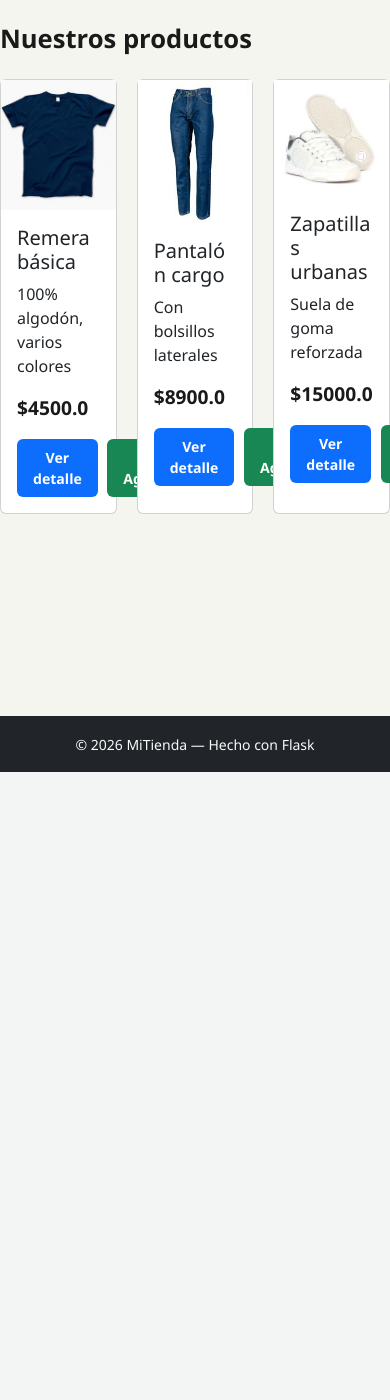
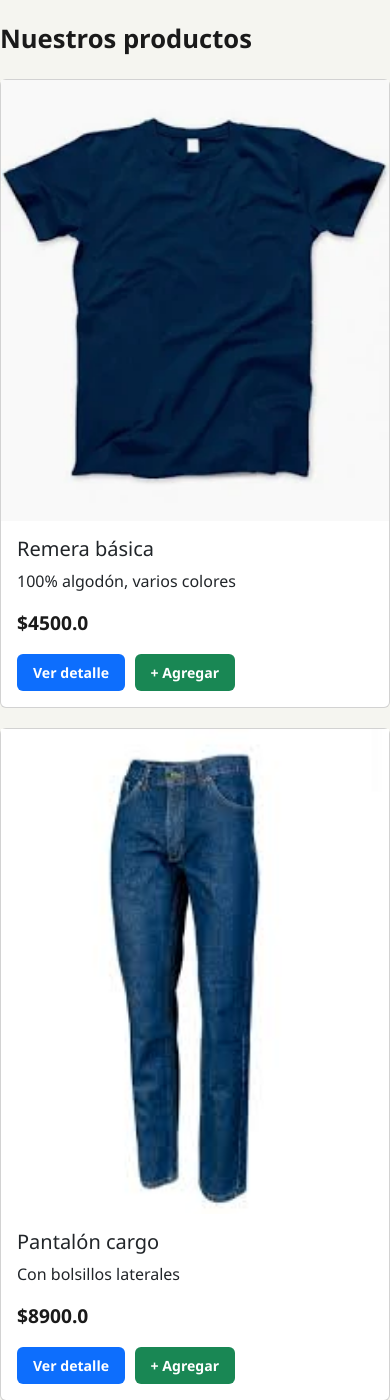
Before and after one commit to guimore/tienVirtual, a Flask app: page / in a window 390 px wide; the page is wider, and only the part inside the window is pictured. Shown: the part 72-1472 px from the top of that part. Before the commit the page ends 844 px from the top of that part, so only its background shows below. Run offline with Flask 3, Linux system fonts and the light colour scheme; data comes from the database, SQL or seed files in the repository.

Commit message:
Corregir grilla 3x3 con prioridad sobre Bootstrap

```diff
--- a/static/style.css
+++ b/static/style.css
@@ -336,25 +336,22 @@ a { text-decoration: none; color: inherit; }
     color: #1a1a1a;
 }
 
-
-
-
 main .grilla-productos {
   display: grid !important;
   grid-template-columns: repeat(3, 1fr) !important;
   gap: 20px;
-  margin-top: 20px;
+
 }
 
 
 @media (max-width: 768px) {
-  .grilla-productos {
-    grid-template-columns: repeat(2, 1fr); /* 2 columnas en tablets */
+  main .grilla-productos {
+    grid-template-columns: repeat(2, 1fr) !important;
   }
 }
 
 @media (max-width: 480px) {
-  .grilla-productos {
-    grid-template-columns: 1fr; /* 1 columna en celulares */
+  main .grilla-productos {
+    grid-template-columns: 1fr !important;
   }
 }
```
